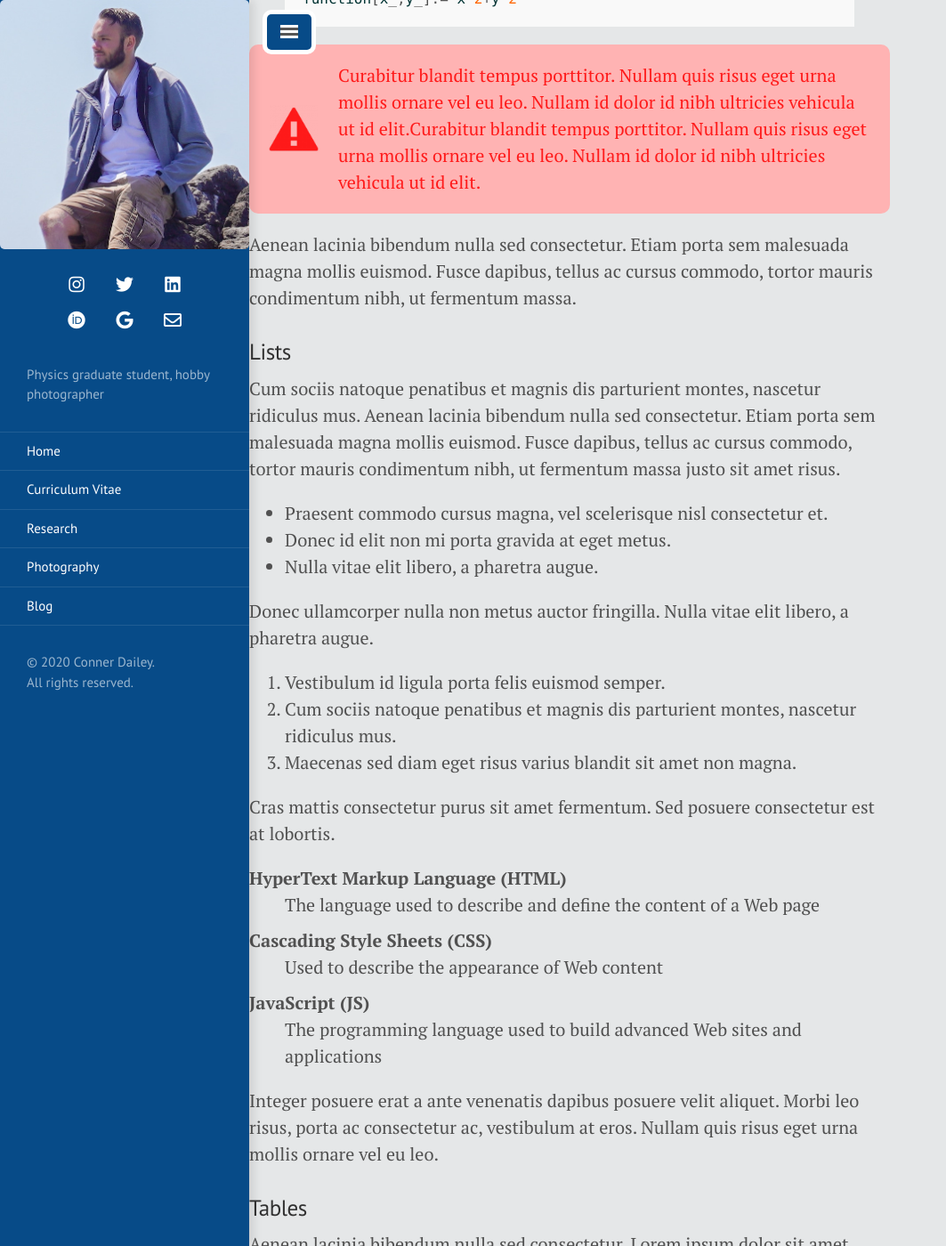
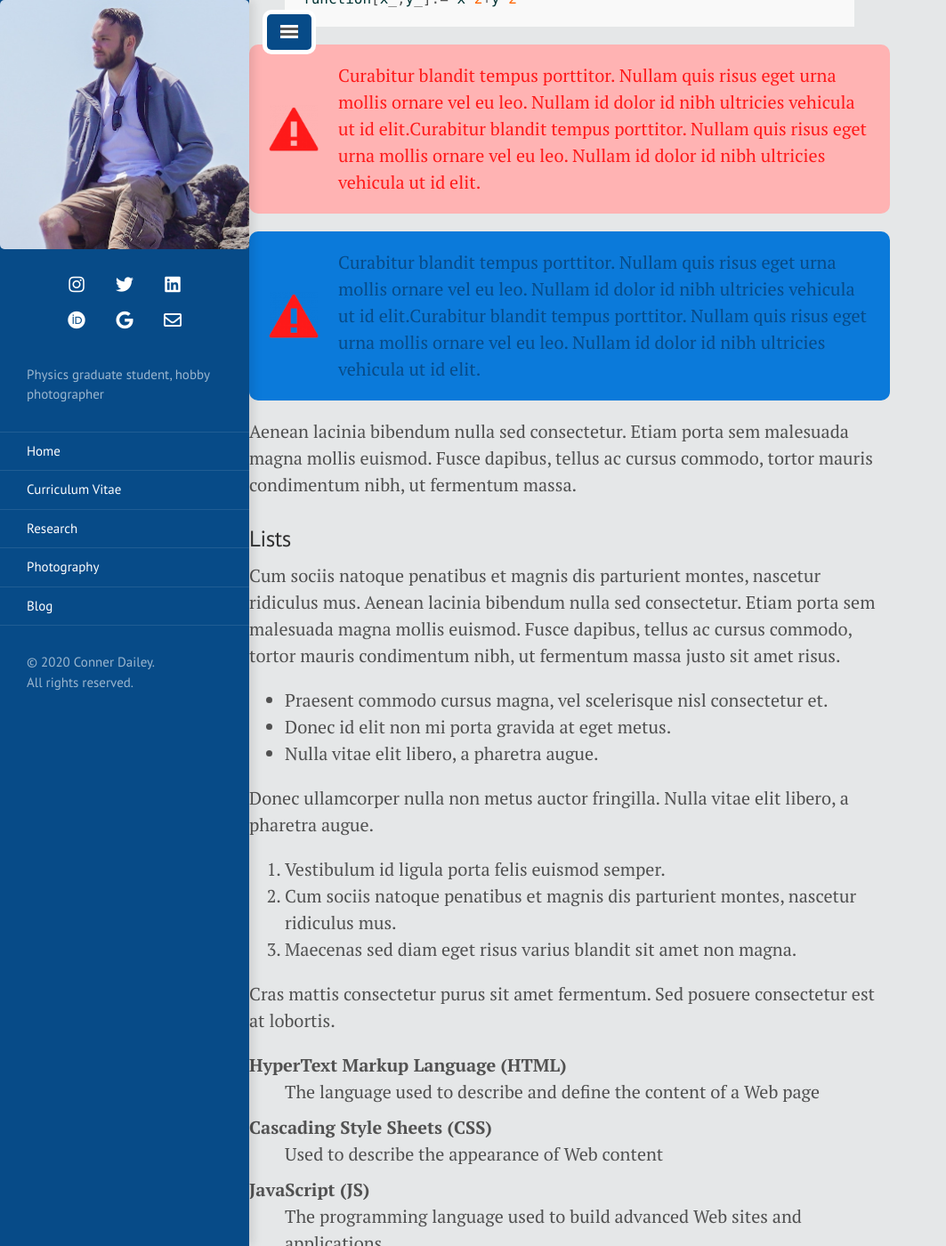
Before and after one commit to TakeTwiceDailey/TakeTwiceDailey.github.io, a Jekyll site: the page built from _posts/2014-01-01-example-content.md, in a window 1280 px wide and 1400 px high, scrolled down 1590 px. Shown: the whole window at 89% size, without its empty margins (0-1063 px from the left). Built offline with Jekyll 4.4.1, drawn with Linux system fonts in a browser that asks for light colours; nearby versions of some CDN libraries.

Commit message:
changing alerts and notes

```diff
--- a/_posts/2014-01-01-example-content.md
+++ b/_posts/2014-01-01-example-content.md
@@ -46,6 +46,8 @@ function[x_,y_]:= x^2+y^2
 {% endhighlight %}
 
 <p class="alert">Curabitur blandit tempus porttitor. Nullam quis risus eget urna mollis ornare vel eu leo. Nullam id dolor id nibh ultricies vehicula ut id elit.Curabitur blandit tempus porttitor. Nullam quis risus eget urna mollis ornare vel eu leo. Nullam id dolor id nibh ultricies vehicula ut id elit.</p>
+
+<p class="note">Curabitur blandit tempus porttitor. Nullam quis risus eget urna mollis ornare vel eu leo. Nullam id dolor id nibh ultricies vehicula ut id elit.Curabitur blandit tempus porttitor. Nullam quis risus eget urna mollis ornare vel eu leo. Nullam id dolor id nibh ultricies vehicula ut id elit.</p>
 
 
 Aenean lacinia bibendum nulla sed consectetur. Etiam porta sem malesuada magna mollis euismod. Fusce dapibus, tellus ac cursus commodo, tortor mauris condimentum nibh, ut fermentum massa.
--- a/public/css/poole.css
+++ b/public/css/poole.css
@@ -280,10 +280,18 @@ tbody tr:nth-child(odd) th {
 }
 
 .note {
+  -moz-border-radius: 10px;
+  -webkit-border-radius: 10px;
   margin-bottom: 1rem;
-  padding: 1rem;
-  color: #717171;
-  background-color: #f9f9f9;
+  background-color: #0b7ada;
+  background-image: url(/icons/alert.png);
+  background-position: left center;
+  background-repeat: no-repeat;
+  background-size: 5rem;
+  border-radius: 10px;
+  overflow: hidden;
+  padding: 1rem 1rem 1rem 5rem;
+  color: #074B88;
 }
 
 .alert
```
